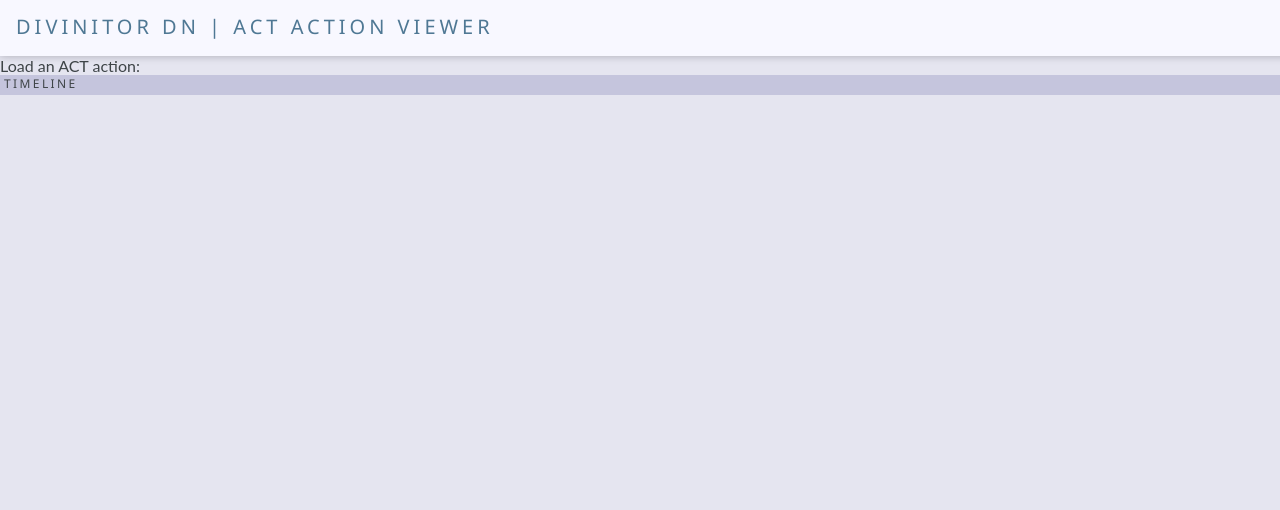
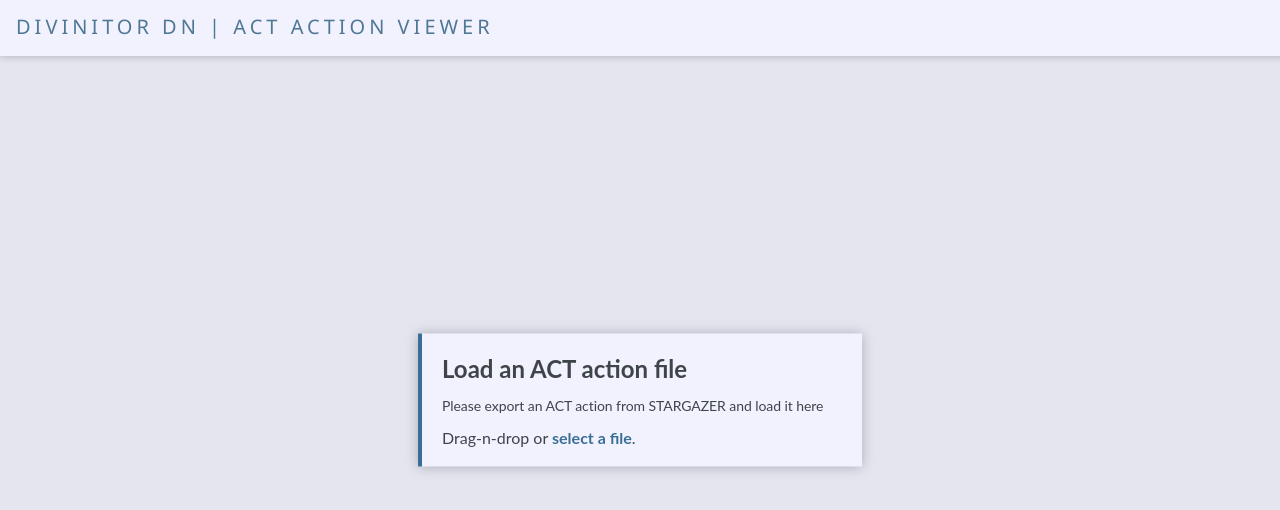
Before and after one commit to vincentzhang96/dv-act-viewer, a Vue app: page / in a window 1280 px wide. Shown: the top 510 px of the page. Built offline with nearby package versions, Linux system fonts and the light colour scheme; a web font is replaced by a local one.

Commit message:
File load prompt

```diff
--- a/src/App.vue
+++ b/src/App.vue
@@ -54,7 +54,7 @@ p {
   height: 40px;
   padding: 8px 16px;
   font-size: 40px;
-  background-color: #F8F8FF;
+  background-color: @dv-c-background-card;
   position: fixed;
   box-shadow: 0 0 8px rgba(0, 0, 0, 0.25);
 
--- a/src/components/AppTool.vue
+++ b/src/components/AppTool.vue
@@ -5,10 +5,22 @@
         Using {{ loadedFileName }}
       </div>
       <div v-else class="prompt">
-        Load an ACT action:
+        <div class="card">
+          <h2>Load an ACT action file</h2>
+          <p>
+            Please export an ACT action from STARGAZER and
+            load it here
+          </p>
+          <form>
+            <input id="file-upload" type="file" hidden v-on:change.prevent="selectFile"/>
+            Drag-n-drop or <label class="link" for="file-upload">select a file</label>.
+          </form>
+        </div>
       </div>
     </div>
-    <time-line></time-line>
+    <div v-if="action">
+      <time-line></time-line>
+    </div>
   </div>
 </template>
 
@@ -20,20 +32,72 @@ export default {
   name: "app-tool",
   data() {
       return {
-        loadedFileName: ""
+        loadedFileName: "",
+        action: null
       }
   },
   components: {
     TimeLine,
     PropertySheet
+  },
+  methods: {
+    selectFile(evt) {
+      let files = evt.target.files;
+      let file = files[0];
+      this.loadFile(file);
+    },
+    loadFile(file) {
+      let dataStr = FileReader.readAsText(file);
+      let data = JSON.parse(dataStr);
+      console.log(data);
+    }
   }
 }
 </script>
 
 <style lang="less" scoped>
+@import "../less/GLAZE.less";
+
 .tool {
   position: relative;
 
+  .loader {
+    .prompt {
+      position: fixed;
+      left: 0;
+      right: 0;
+      bottom: 0;
+      top: 0;
+
+      .card {
+        border-left: 4px solid @dv-c-accent-1;
+        position: absolute;
+        top: 50%;
+        left: 50%;
+        transform: translate(-50%, -50%);
+        background-color: @dv-c-background-card;
+        width: 400px;
+        margin: auto;
+        padding: 20px;
+        box-shadow: 0 0 12px rgba(0, 0, 0, 0.25);
+        h2 {
+          margin: 0;
+          padding: 0;
+        }
+
+        .link {
+          color: @dv-c-accent-1;
+          cursor: pointer;
+          font-weight: bold;
+          transition: color ease-in 0.125s;
+
+          &:hover {
+            color: @dv-c-accent-2;
+          }
+        }
+      }
+    }
+  }
 }
 
 </style>
--- a/src/components/TimeLine.vue
+++ b/src/components/TimeLine.vue
@@ -1,6 +1,9 @@
 <template>
   <div class="timeline">
     <h2>Timeline</h2>
+    <div class="container">
+      <div class="track"></div>
+    </div>
   </div>
 </template>
 
@@ -33,5 +36,10 @@ export default {
       margin: 0;
       font-weight: normal;
     }
+
+    .container {
+      width: 100%;
+      overflow-x: scroll;
+    }
 }
 </style>
--- a/src/less/GLAZE.less
+++ b/src/less/GLAZE.less
@@ -1,6 +1,7 @@
 @import "geomanist.less";
 
 @dv-c-background: #e5e5f0;
+@dv-c-background-card: #F2F2FF;
 @dv-c-body: rgb(62, 68, 71);
 @dv-c-disabled: #35383A;
 @dv-c-idle: #3D4B54;
```
